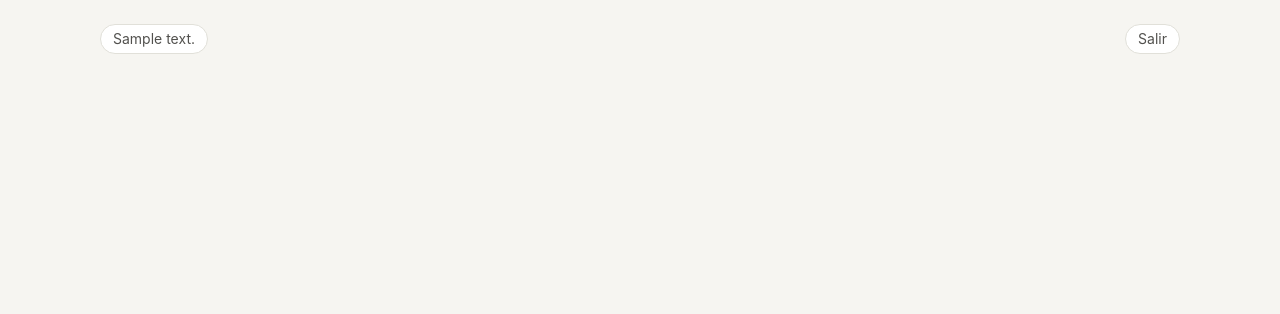
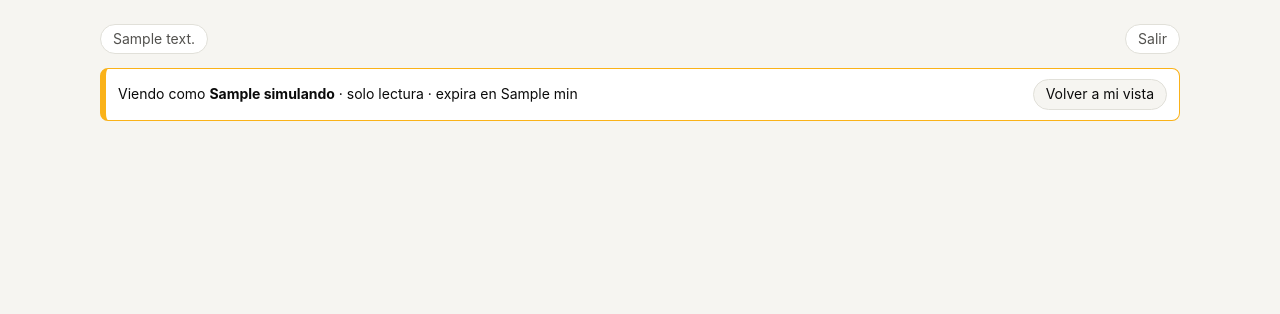
Before and after one commit to emgonzalez/tender-opportunity-tracker, a Python web app: template templates/portal_base.html in a window 1280 px wide. Shown: the top 314 px of the page. Run offline with Jinja, Linux system fonts and the light colour scheme; the template is opened without the code that fills it: most values are stand-ins (such as "Sample title", 1, 10 or a date in 2020).

Commit message:
feat(web): E10 selector y banner de «ver como» en el portal
Co-Authored-By: Claude Sonnet 5.5 <noreply@anthropic.com>
Claude-Session: https://claude.ai/code/session_01GbK6WaKViqncNVt2Q3Crcv

```diff
--- a/templates/portal_base.html
+++ b/templates/portal_base.html
@@ -39,7 +39,22 @@
     nav.sesion a { padding: 4px 12px; border: 1px solid var(--borde); border-radius: 999px;
                    color: var(--texto2); text-decoration: none; background: var(--superficie); }
     nav.sesion a[aria-current="true"] { color: var(--texto); border-color: var(--serie); font-weight: 600; }
-    nav.sesion form { margin-left: auto; }
+    nav.sesion form.salir { margin-left: auto; }
+    nav.sesion form.ver-como { display: flex; gap: 6px; align-items: center; max-width: 100%; }
+    nav.sesion form.ver-como select { font: inherit; font-size: 14px; padding: 4px 8px; max-width: 100%; min-width: 0;
+                                      border: 1px solid var(--borde); border-radius: 8px;
+                                      background: var(--superficie); color: var(--texto); }
+    .solo-lectores { position: absolute; width: 1px; height: 1px; overflow: hidden; clip: rect(0 0 0 0); white-space: nowrap; }
+    nav.sesion button:focus-visible, nav.sesion select:focus-visible, .banner-ver-como button:focus-visible
+      { outline: 2px solid var(--serie); outline-offset: 2px; }
+    .banner-ver-como { display: flex; flex-wrap: wrap; gap: 8px 12px; align-items: center; justify-content: space-between;
+                       margin: 0 0 14px; padding: 10px 12px; border-radius: 8px; font-size: 14px;
+                       border: 1px solid var(--aviso); border-left-width: 6px; background: var(--superficie);
+                       color: var(--texto); overflow-wrap: anywhere; }
+    .banner-ver-como form { margin: 0; }
+    .banner-ver-como button { font: inherit; font-size: 14px; padding: 4px 12px; border: 1px solid var(--borde);
+                              border-radius: 999px; background: var(--fondo); color: var(--texto); cursor: pointer; }
+    fieldset.solo-vista { border: 0; margin: 0; padding: 0; min-width: 0; }
     nav.sesion button { font: inherit; font-size: 14px; padding: 4px 12px; border: 1px solid var(--borde);
                         border-radius: 999px; background: var(--superficie); color: var(--texto2); cursor: pointer; }
     .aviso-estado { margin: 0 0 14px; padding: 8px 12px; border-radius: 8px; font-size: 14px;
--- a/templates/portal_nav.html
+++ b/templates/portal_nav.html
@@ -1,4 +1,29 @@
 <nav class="sesion" aria-label="Navegación del portal">
   {% for i in nav %}<a href="{{ i.href }}"{% if i.actual %} aria-current="true"{% endif %}>{{ i.texto }}</a>{% endfor %}
-  <form method="post" action="/salir"><input type="hidden" name="csrf" value="{{ csrf }}"><button type="submit">Salir</button></form>
+  {% if ver_como and ver_como.puede %}
+  <form method="post" action="/portal/ver-como" class="ver-como">
+    <input type="hidden" name="csrf" value="{{ csrf }}">
+    <label for="ver-como-vista" class="solo-lectores">Ver el portal como</label>
+    <select id="ver-como-vista" name="vista">
+      <option value=""{% if not ver_como.simulando %} selected{% endif %}>Mi vista</option>
+      {% for grupo, opciones in ver_como.opciones|groupby("grupo") %}
+      <optgroup label="{{ grupo }}">
+        {% for op in opciones %}<option value="{{ op.valor }}"{% if ver_como.simulando and op.etiqueta == ver_como.simulando %} selected{% endif %}>{{ op.etiqueta }}</option>{% endfor %}
+      </optgroup>
+      {% endfor %}
+    </select>
+    <button type="submit">Ver</button>
+  </form>
+  {% endif %}
+  <form method="post" action="/salir" class="salir"><input type="hidden" name="csrf" value="{{ csrf }}"><button type="submit">Salir</button></form>
 </nav>
+{% if ver_como and ver_como.simulando %}
+<div class="banner-ver-como" role="status">
+  <span>Viendo como <strong>{{ ver_como.simulando }}</strong> · solo lectura{% if ver_como.restante_min is not none %} · expira en {{ ver_como.restante_min }} min{% endif %}</span>
+  <form method="post" action="/portal/ver-como">
+    <input type="hidden" name="csrf" value="{{ csrf }}">
+    <input type="hidden" name="vista" value="">
+    <button type="submit">Volver a mi vista</button>
+  </form>
+</div>
+{% endif %}
--- a/templates/portal_pais.html
+++ b/templates/portal_pais.html
@@ -84,7 +84,7 @@
 <section class="fila">
   <article class="card">
     <h2>Oportunidades</h2>
-    <p class="sub">Procesos relevantes de los últimos {{ dias }} días (hasta 50){% if not puede_cambiar %} · solo lectura{% endif %}</p>
+    <p class="sub">Procesos relevantes de los últimos {{ dias }} días (hasta 50){% if not puede_cambiar %} · solo lectura{% endif %}{% if solo_vista %} · <strong>vista simulada</strong>{% endif %}</p>
     {% if oportunidades_lista %}
     <table class="oportunidades">
       <thead><tr><th>Proceso</th><th>Institución</th><th>Cierre</th><th>Estado</th>{% if puede_cambiar %}<th></th>{% endif %}</tr></thead>
@@ -101,6 +101,7 @@
             <details>
               <summary>Cambiar</summary>
               <form method="post" action="/portal/oportunidad/{{ o.proceso_gid|urlencode }}/estado" class="cambio">
+                <fieldset class="solo-vista"{% if solo_vista %} disabled{% endif %}>
                 <input type="hidden" name="csrf" value="{{ csrf }}">
                 <input type="hidden" name="cliente" value="{{ cliente }}">
                 <input type="hidden" name="dias" value="{{ dias }}">
@@ -120,6 +121,7 @@
                   <input type="text" name="competidor" maxlength="300">
                 </label>
                 <button type="submit">Guardar</button>
+                </fieldset>
               </form>
             </details>
             {% endif %}
```
Also changed, not shown: tests/test_plantillas_ver_como.py (added, +106 -0 lines).
